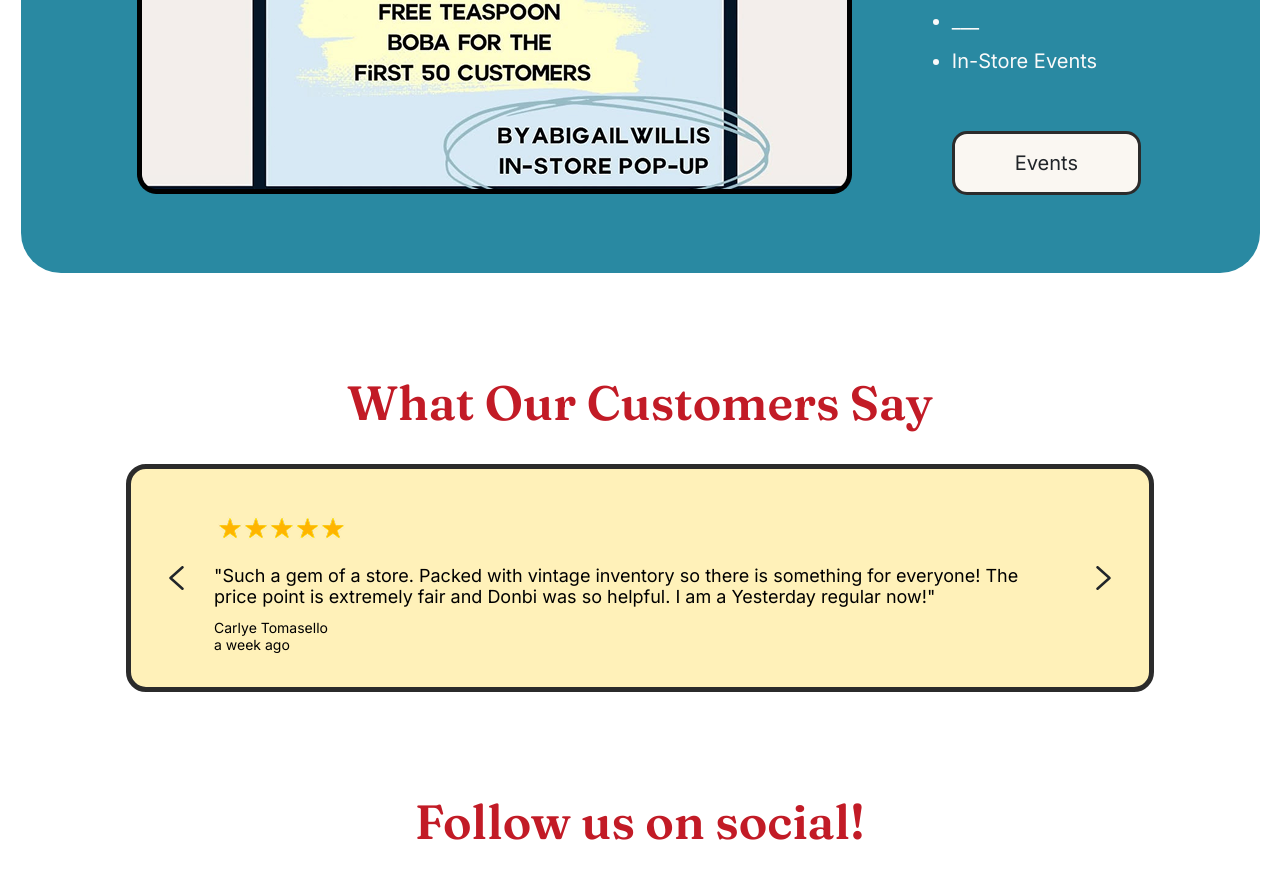
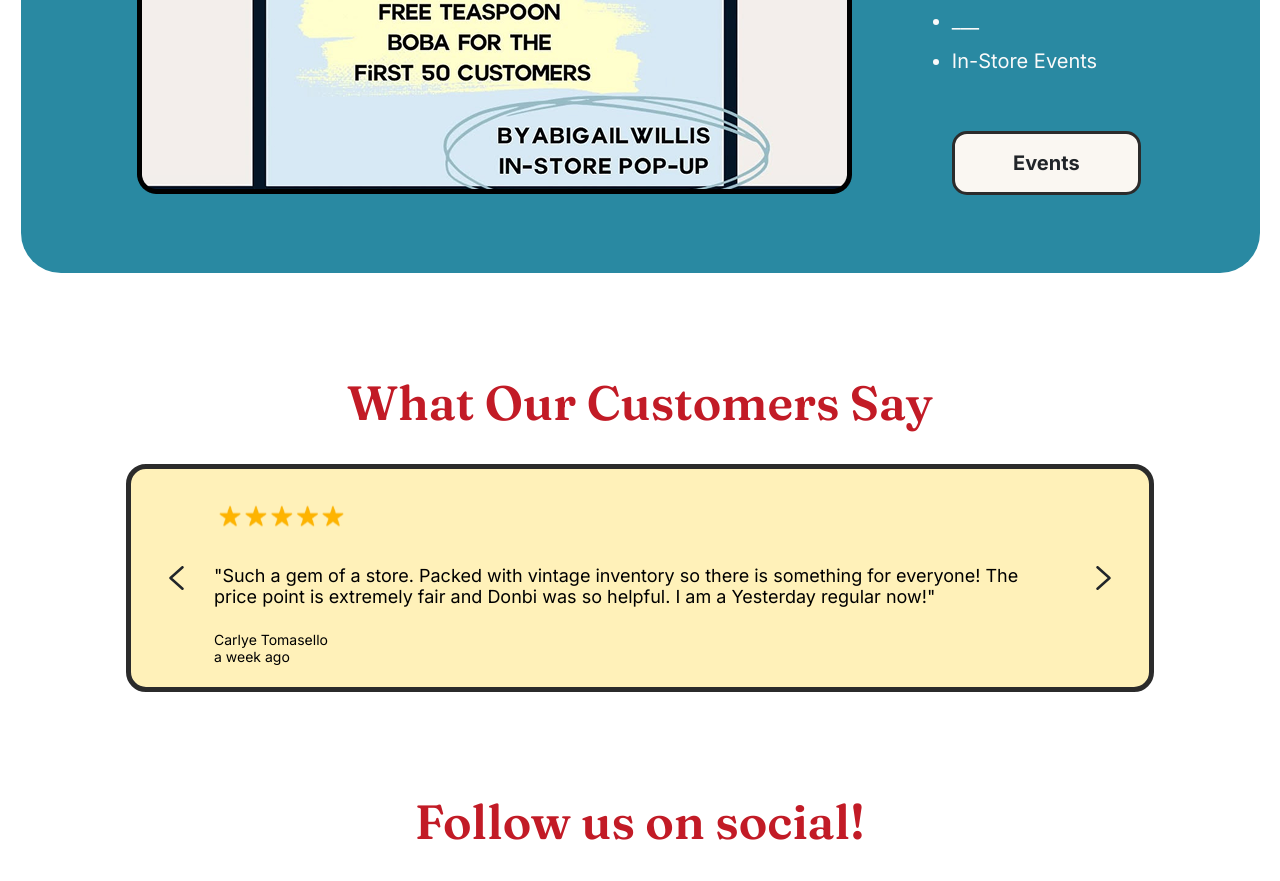
Before and after one commit to include-davis/yesterday-vintage, a Next.js app: page / in a window 1280 px wide. Shown: the part 1320-2201 px from the top of the page. Built offline with nearby package versions, Linux system fonts and the light colour scheme.

Commit message:
fixed errors

```diff
--- a/app/(pages)/(home)/home.module.scss
+++ b/app/(pages)/(home)/home.module.scss
@@ -117,6 +117,7 @@
   border: 3px solid var(--black);
   width: 189px;
   height: 64px;
+  font-weight: bold;
 }
 
 .learn-more-button:hover {
@@ -182,6 +183,7 @@
   color: var(--black);
   font-family: var(--yv-font-body);
   font-size: 20px;
+  font-weight: bold;
 }
 
 .events-btn:hover {
@@ -203,7 +205,7 @@
 .reviews {
   display: flex;
   align-items: center;
-  justify-content: flex-start;
+  justify-content: space-between;
   gap: 16px;
   padding: 0 24px;
   border-radius: 20px;
@@ -232,8 +234,8 @@
   display: flex;
   flex-direction: column;
   align-items: flex-start;
-  justify-content: space-between;
-  gap: 12px;
+  justify-content: center;
+  gap: 24px;
   flex: 1 1 auto;
 }
 
@@ -253,7 +255,6 @@
   cursor: pointer;
   appearance: none;
   flex: 0 0 auto;
-  margin-left: auto;
 }
 
 .right-arrow img {
--- a/app/(pages)/(home)/page.jsx
+++ b/app/(pages)/(home)/page.jsx
@@ -92,7 +92,7 @@ export default function Home() {
             </button>
 
             <div className={styles["review-text"]}>
-              <img className={styles["stars"]} src="/images/stars.png"
+              <img className={styles["stars"]} src="/images/stars.svg"
                 alt="Stars">
               </img>
 
```
Also changed, not shown: public/images/stars.png (deleted), public/images/stars.svg (added).
